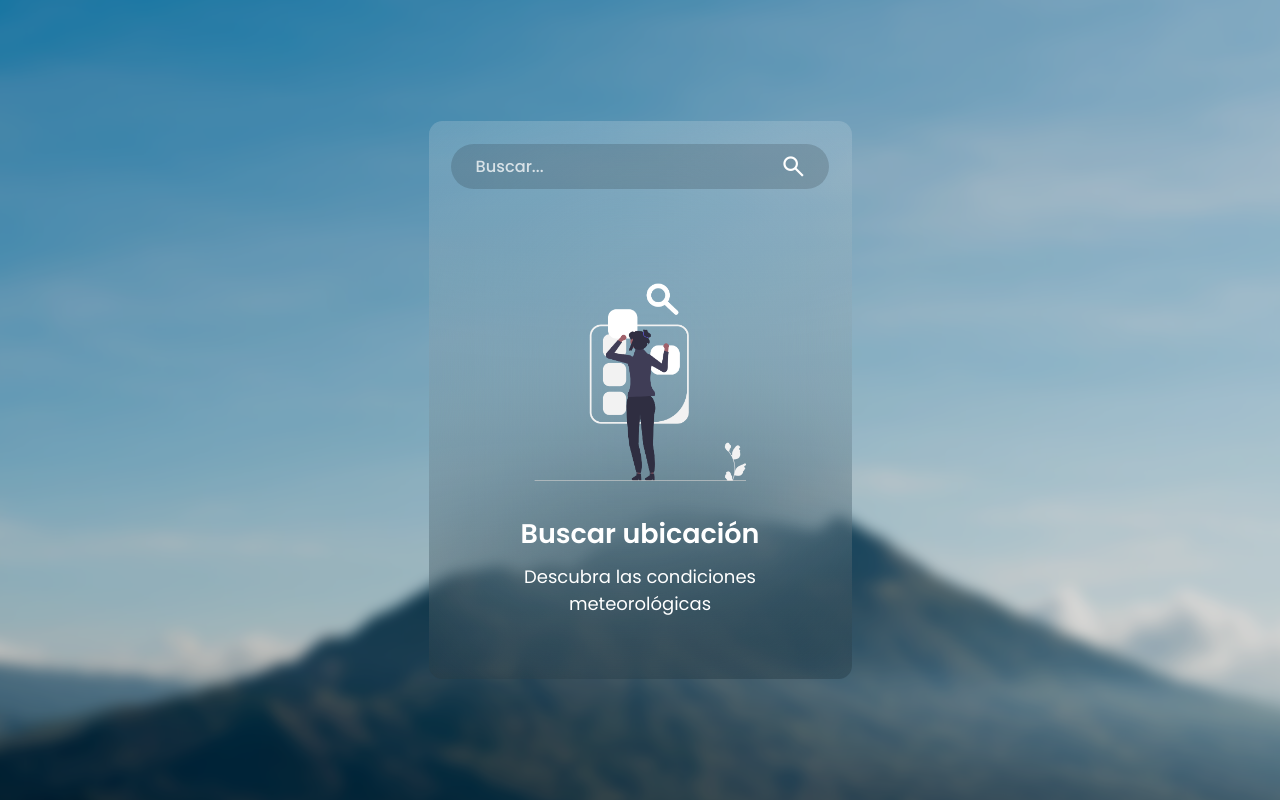
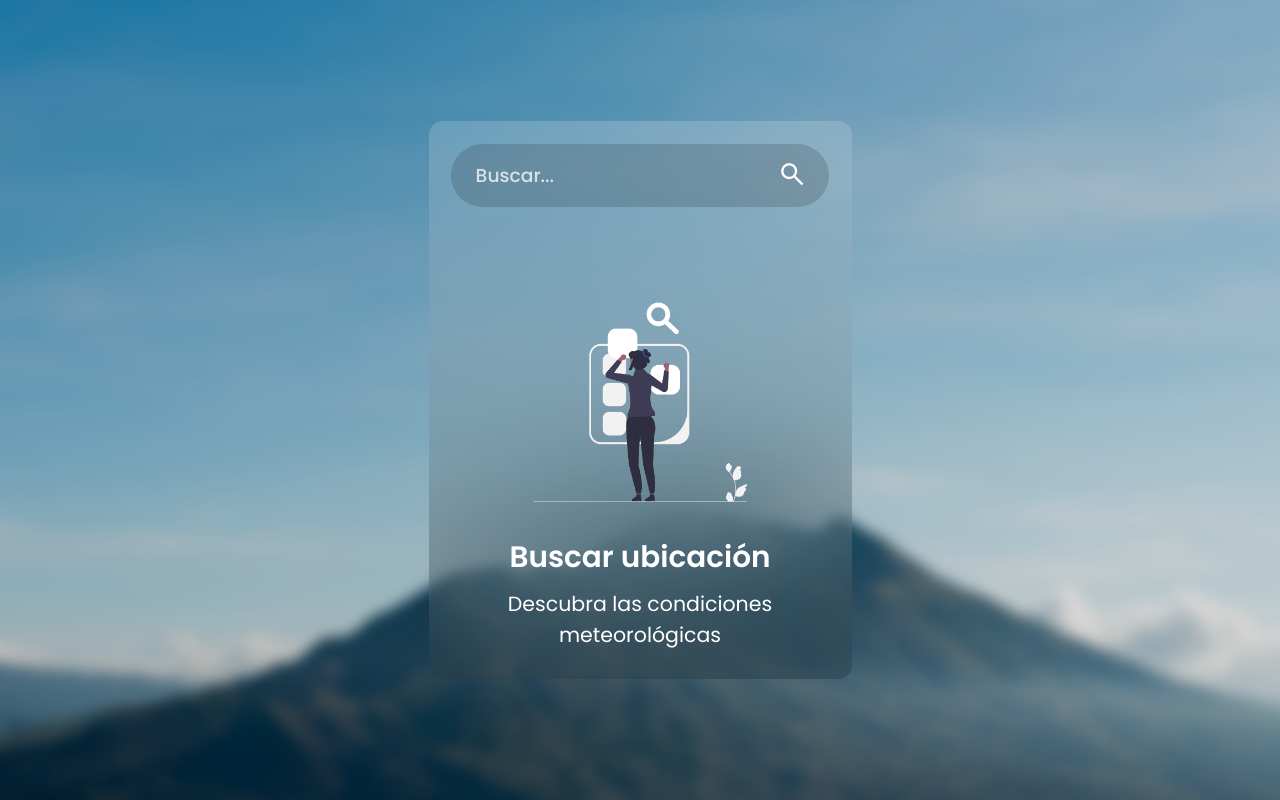
Before and after one commit to aaronhmn/kronos, an Angular app: page / in a window 1280 px wide. Built offline with nearby package versions, Linux system fonts and the light colour scheme.

Commit message:
diseño actualizado

```diff
--- a/src/styles.css
+++ b/src/styles.css
@@ -1,7 +1,7 @@
 @import url('https://fonts.googleapis.com/css2?family=Poppins:ital,wght@0,100;0,200;0,300;0,400;0,500;0,600;0,700;0,800;0,900;1,100;1,200;1,300;1,400;1,500;1,600;1,700;1,800;1,900&display=swap');
 
 html {
-    font-size: 14px; /* móvil */
+    font-size: 14px;
 }
 
 @media (min-width: 768px) {
@@ -21,8 +21,6 @@ html {
         font-size: 21px;
     }
 }
-
-/* ========================= */
 
 * {
     margin: 0;
@@ -44,7 +42,6 @@ body {
     --bg-image: url('assets/bg.jpg');
 }
 
-/* Capa de fondo con la imagen */
 body::before {
     content: "";
     position: fixed;
@@ -61,7 +58,6 @@ body::before {
     z-index: -2;
 }
 
-/* Capa de overlay oscuro */
 body::after {
     content: "";
     position: fixed;
@@ -73,10 +69,6 @@ body::after {
 .regular-txt {
     font-weight: 400;
 }
-
-/* =========================
-   CARD PRINCIPAL
-========================= */
 
 .main-container {
     width: 23.5rem;
@@ -92,8 +84,6 @@ body::after {
     padding: 1.25rem;
 }
 
-/* ========================= */
-
 .input-container {
     position: relative;
     margin-bottom: 1.6rem;
@@ -101,14 +91,14 @@ body::after {
 
 .city-input {
     width: 100%;
-    padding: 0.40rem 1.2rem;
+    padding: 0.80rem 1.2rem;
     padding-right: 2.8rem;
     border-radius: 6rem;
     border: 0.2rem solid transparent;
     background: rgba(0, 0, 0, 0.15);
     outline: none;
     font-weight: 500;
-    font-size: 0.9rem;
+    font-size: 1.04rem;
 }
 
 .city-input:focus {
@@ -131,7 +121,7 @@ body::after {
 }
 
 .search-btn span{
-    font-size: 1.5rem;
+    font-size: 1.64rem;
     padding: 4px;
 }
 
@@ -140,8 +130,6 @@ body::after {
     border-radius: 99px;
     transition: 0.3s;
 }
-
-/* ========================= */
 
 .weather-info {
     display: flex;
@@ -163,10 +151,16 @@ body::after {
 }
 
 .location span {
-    font-size: 1.7rem;
+    font-size: 1.84rem;
 }
 
-/* ========================= */
+.country-txt {
+    font-size: 1.14rem;
+}
+
+.current-date-txt {
+    font-size: 0.99rem;
+}
 
 .weather-summary-container {
     display: flex;
@@ -175,15 +169,21 @@ body::after {
 }
 
 .weather-summary-img {
-    width: 7.5rem;
-    height: 7.5rem;
+    width: 7.64rem;
+    height: 7.64rem;
 }
 
 .weather-summary-info {
     text-align: end;
 }
 
-/* ========================= */
+.temp-txt {
+    font-size: 2.64rem;
+}
+
+.condition-txt {
+    font-size: 1.14rem;
+}
 
 .weather-conditions-container {
     display: flex;
@@ -197,10 +197,16 @@ body::after {
 }
 
 .condition-item span {
-    font-size: 1.7rem;
+    font-size: 1.84rem;
 }
 
-/* ========================= */
+.condition-info h4 {
+    font-size: 1.04rem;
+}
+
+.condition-info h5 {
+    font-size: 1.09rem;
+}
 
 .forecast-items-container {
     display: flex;
@@ -223,10 +229,8 @@ body::after {
     border-radius: 6rem;
 }
 
-/* ========================= */
-
 .forecast-item {
-    min-width: 5.9rem;
+    min-width: 6.6rem;
     background: rgba(255, 255, 255, 0.1);
     display: flex;
     flex-direction: column;
@@ -242,11 +246,17 @@ body::after {
 }
 
 .forecast-item-img {
-    width: 2.75rem;
-    height: 2.75rem;
+    width: 2.89rem;
+    height: 2.89rem;
 }
 
-/* ========================= */
+.forecast-item-date {
+    font-size: 0.94rem;
+}
+
+.forecast-item-temp {
+    font-size: 1.04rem;
+}
 
 .section-message {
     display: flex;
@@ -258,8 +268,20 @@ body::after {
 }
 
 .section-message img {
-    height: 11rem;
+    height: 11.14rem;
     width: fit-content;
+}
+
+.section-message h1 {
+    font-size: 2.14rem;
+}
+
+.section-message h2 {
+    font-size: 1.64rem;
+}
+
+.section-message h4 {
+    font-size: 1.14rem;
 }
 
 .title-search {
```
